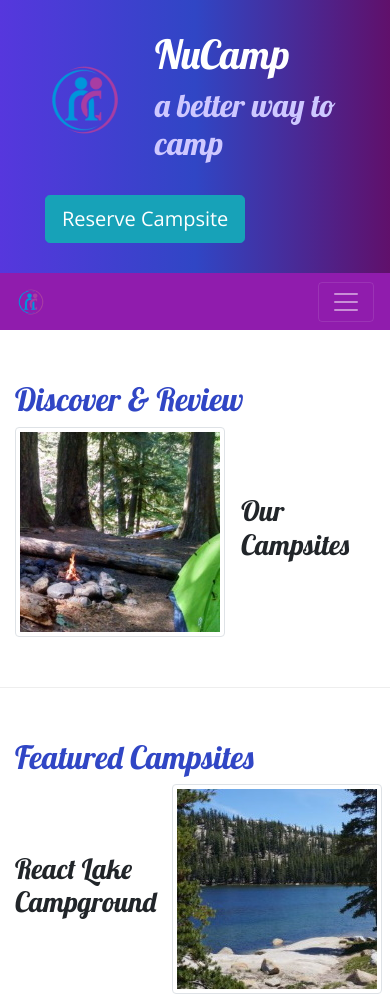
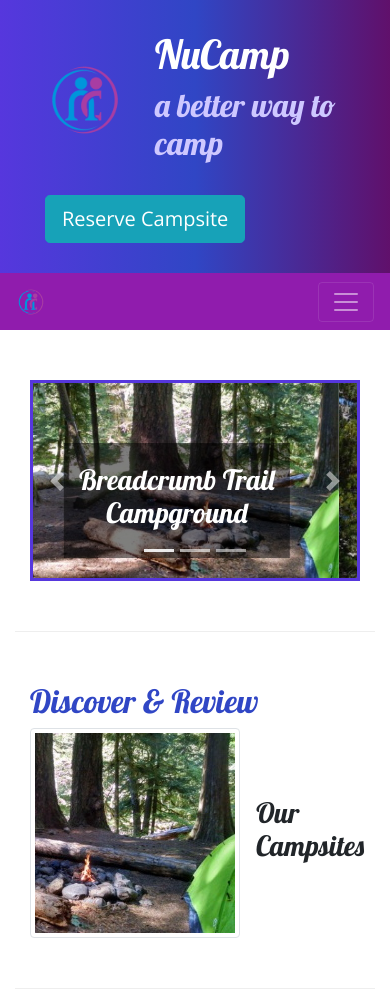
Before and after one commit to f10at1n9-p01nt/nucampsite, a website: page index.html in a window 390 px wide. Shown: the top 997 px of the page. Drawn offline with nearby package versions, Linux system fonts and the light colour scheme.

Commit message:
Carousel added

```diff
--- a/css/styles.css
+++ b/css/styles.css
@@ -44,3 +44,11 @@ a, a:hover {
     color: inherit;
     text-decoration: none;
   }
+
+.carousel-caption {
+    background-color: rgba(0, 0, 0, 0.5);
+}
+
+.carousel {
+    border: solid #5637DD;
+}
--- a/index.html
+++ b/index.html
@@ -97,6 +97,50 @@
     </div>
 
     <div class="container">
+        <div class="container">
+            <div class="row row-content">
+                <div class="col-md-8 mx-auto">
+                    <div id="homeCarousel" class="carousel slide" data-ride="carousel">
+                        <ol class="carousel-indicators">
+                            <li data-target="#homeCarousel" data-slide-to="0" class="active"></li>
+                            <li data-target="#homeCarousel" data-slide-to="1"></li>
+                            <li data-target="#homeCarousel" data-slide-to="2"></li>
+                        </ol>
+                        <div class="carousel-inner">
+                            <div class="carousel-item active">
+                                <img class="d-block w-100" src="img/breadcrumb-trail.jpg" alt="Breadcrumb Trail Campground" />
+                                <div class="carousel-caption">
+                                    <h3>Breadcrumb Trail Campground</h3>
+                                    <p class="d-none d-sm-block">Let Nucamp be your guide to this off-the-beaten-path, hike-in-only campground.</p>
+                                </div>
+                            </div>
+                            <div class="carousel-item">
+                                <img class="d-block w-100" src="img/react-lake.jpg" alt="React Lake Campground" />
+                                <div class="carousel-caption">
+                                    <h3>Breadcrumb Trail Campground</h3>
+                                    <p class="d-none d-sm-block">Nestled in the foothills of the Chrome Mountains, this campground on the shores of the pristine React Lake is a favorite for fly fishers.</p>
+                                </div>
+                            </div>
+                            <div class="carousel-item">
+                                <img class="d-block w-100" src="img/chrome-river.jpg" alt="Chrome River Campground" />
+                                <div class="carousel-caption">
+                                    <h3>Breadcrumb Trail Campground</h3>
+                                    <p class="d-none d-sm-block">Spend a few sunny days and starry nights beneath a canopy of old-growth firs at this enchanting spot by the Chrome River.</p>
+                                </div>
+                            </div>
+                        </div>
+                        <a class="carousel-control-prev" href="#homeCarousel" role="button" data-slide="prev">
+                            <span class="carousel-control-prev-icon"></span>
+                            <span class="sr-only">Previous</span>
+                        </a>
+                        <a class="carousel-control-next" href="#homeCarousel" role="button" data-slide="next">
+                            <span class="carousel-control-next-icon"></span>
+                            <span class="sr-only">Next</span>
+                        </a>
+                    </div>
+                </div>
+            </div>
+
             <div class="row row-content align-items-center">
                 <div class="col-sm-4 order-sm-last col-md-3">
                     <h2 class="text-sm-right">Discover & Review</h2>
@@ -181,6 +225,7 @@
                 </div>
             </div>
         </div>
+    </div>
 
     <footer class="site-footer">
         <div class="container">
```
Lines whose indentation alone changed are shown as unchanged.
